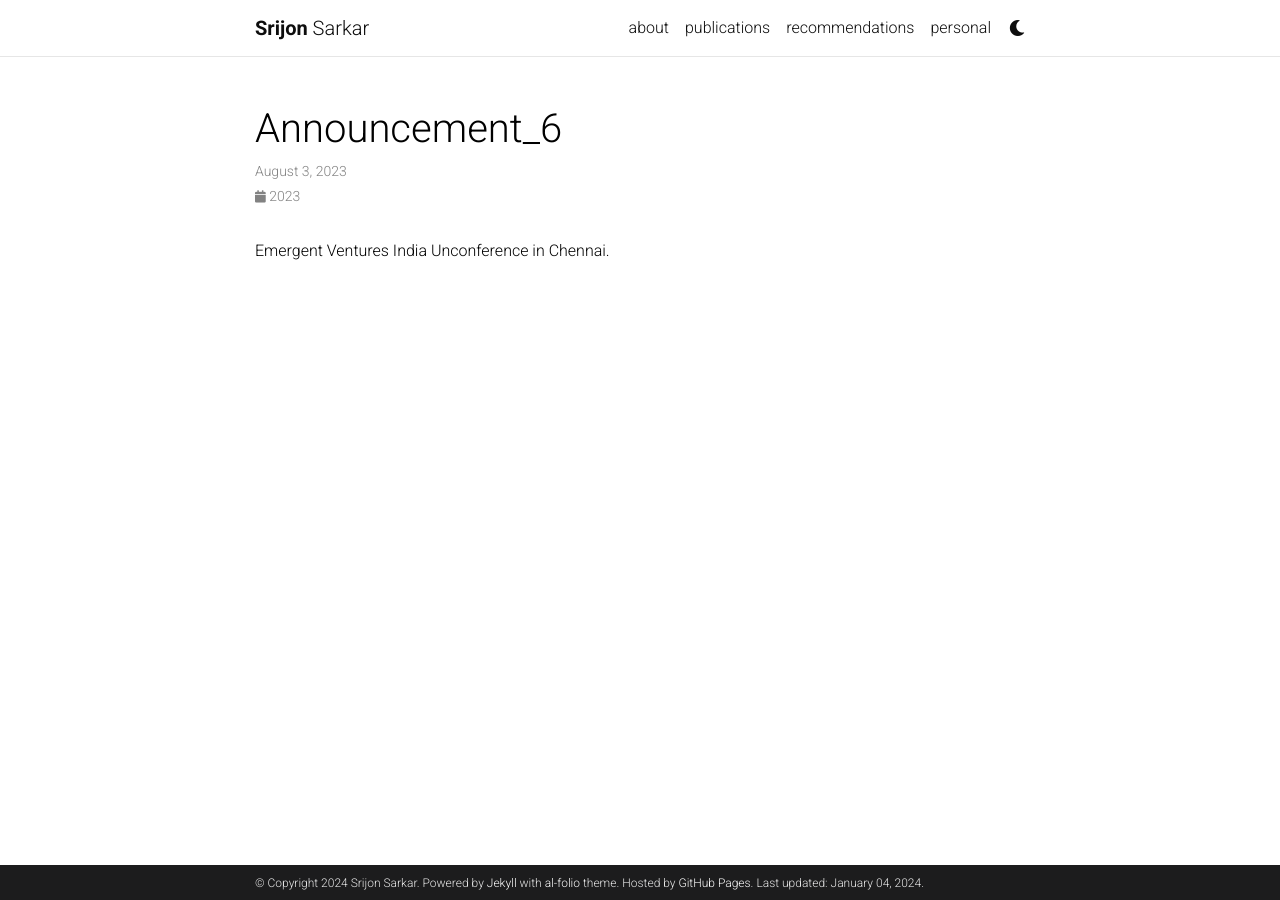
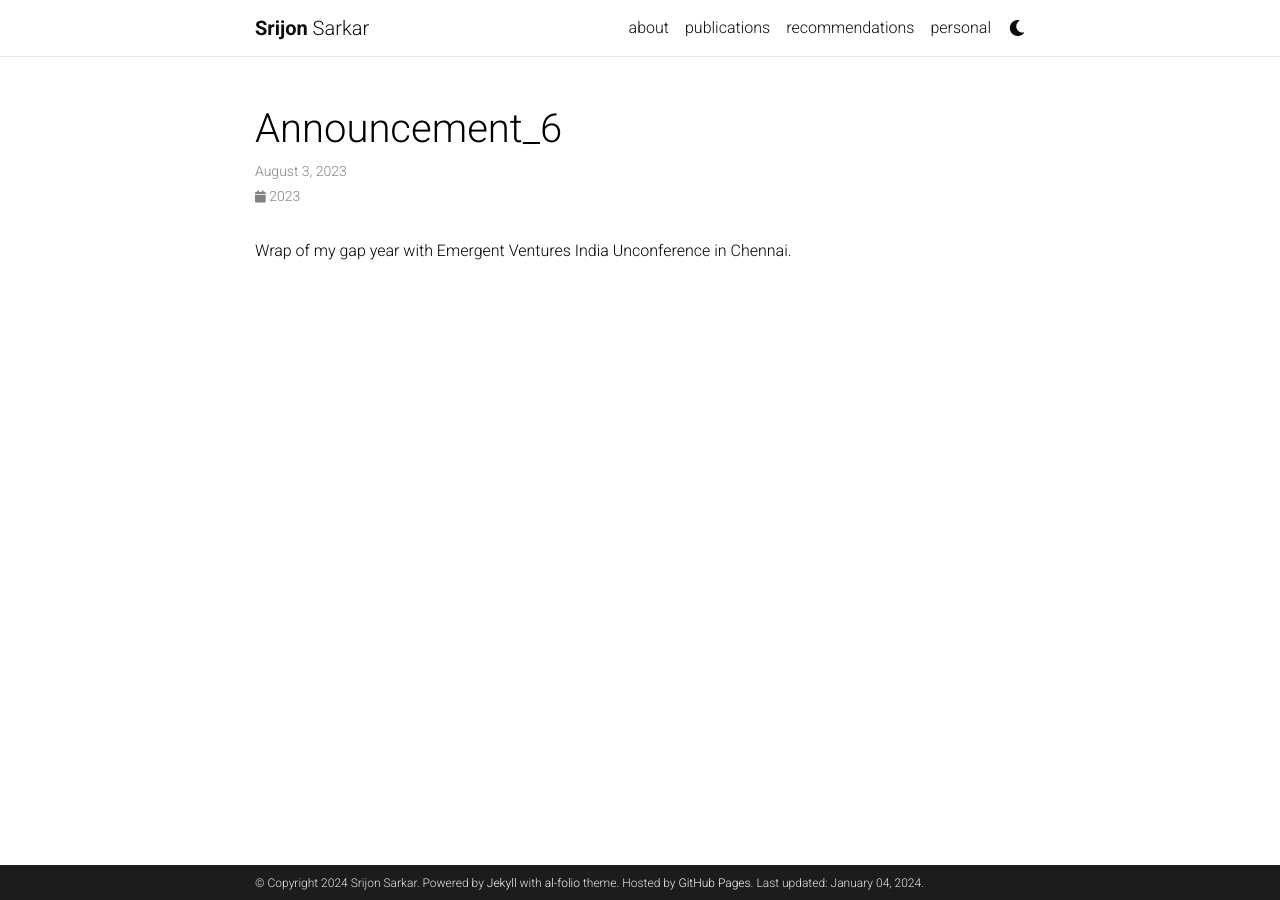
Before and after one commit to sarkarsrijon/sarkarsrijon.github.io, a Jekyll site: the page built from _news/announcement_6.md, in a window 1280 px wide. Built offline with Jekyll 4.4.1, drawn with Linux system fonts in a browser that asks for light colours; comment, search, counter and statistics services are not loaded; a style sheet for code colours, icons or effects is not loaded.

Commit message:
Update announcement_6.md

```diff
--- a/_news/announcement_6.md
+++ b/_news/announcement_6.md
@@ -5,4 +5,4 @@ inline: true
 related_posts: false
 ---
 
-Emergent Ventures India Unconference in Chennai.
+Wrap of my gap year with Emergent Ventures India Unconference in Chennai.
```
